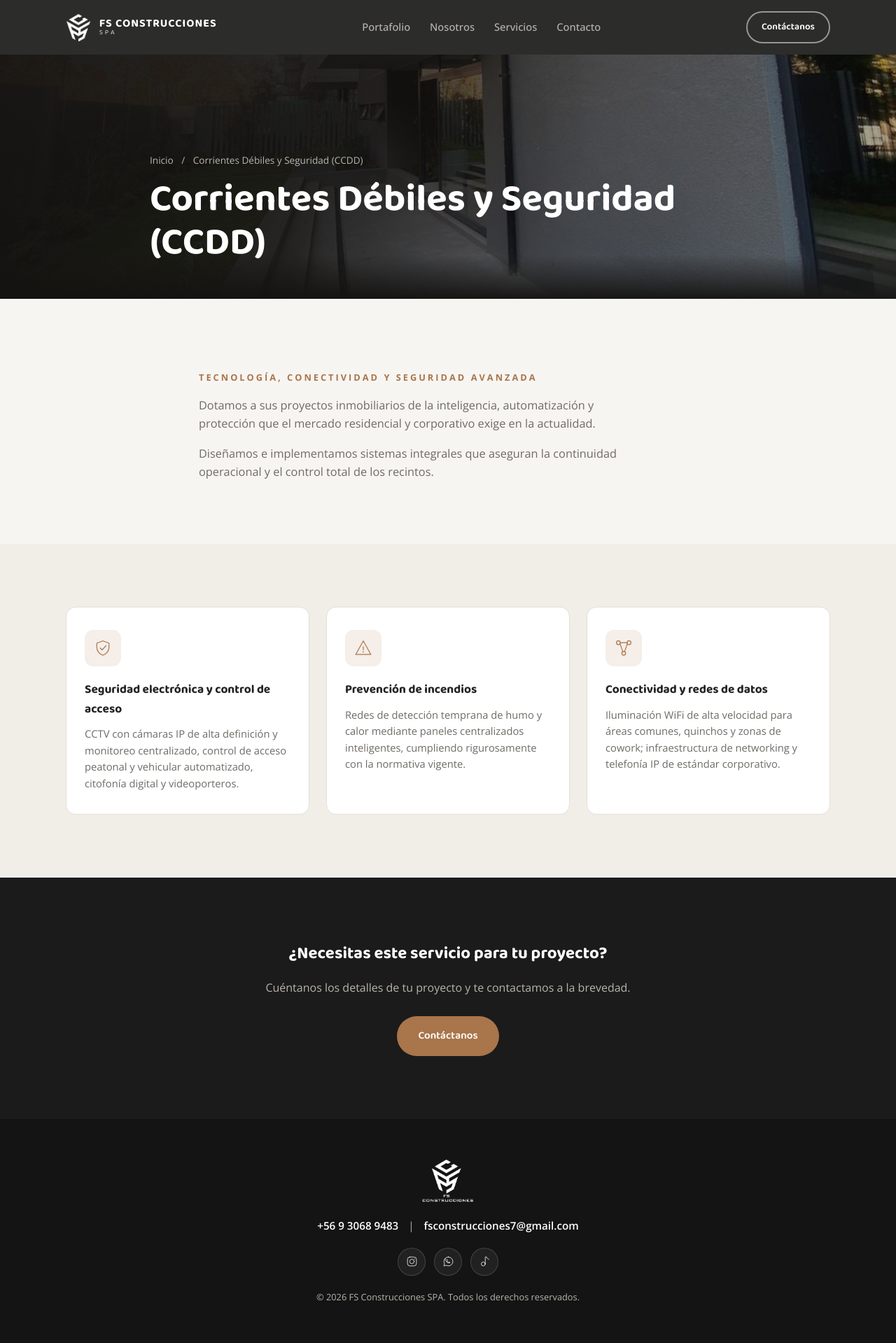
After one commit to cribacache/FS-Construc, a Django app: page /servicios/ccdd/ in a window 1280 px wide. The commit adds this page. Shown: the whole page at 70% size. Run offline with Django 5.2, Linux system fonts and the light colour scheme.

Commit message:
Give Ley de Ductos and CCDD their own landing pages
Styled after maxcri.cl/ley-ductos: a hero banner with breadcrumb,
an intro pulled from the portfolio PDF, a 3-step feature breakdown,
and a contact CTA. Linked from their service cards on the homepage.

Co-Authored-By: Claude Sonnet 5 <noreply@anthropic.com>

```diff
--- a/static/css/style.css
+++ b/static/css/style.css
@@ -339,6 +339,40 @@ img { max-width: 100%; display: block; }
 .service-icon svg { width: 26px; height: 26px; }
 .service-card h3 { font-size: 1.08rem; margin-bottom: 10px; }
 .service-card p { color: var(--text-light); font-size: 0.92rem; margin: 0; }
+.service-link {
+  display: inline-flex;
+  align-items: center;
+  gap: 6px;
+  margin-top: 16px;
+  font-family: var(--font-heading);
+  font-weight: 700;
+  font-size: 0.8rem;
+  letter-spacing: 0.5px;
+  text-transform: uppercase;
+  color: var(--ink);
+}
+.service-link:hover { color: var(--ink-hover); }
+.service-link span { transition: transform 0.2s ease; }
+.service-link:hover span { transform: translateX(4px); }
+
+/* Service detail page */
+.hero-page { min-height: 320px; display: flex; align-items: flex-end; padding-bottom: 0; }
+.hero-page-inner { padding: 140px 24px 48px; max-width: 900px; }
+.hero-page h1 { margin: 0; }
+.breadcrumb {
+  font-size: 0.85rem;
+  color: var(--text-on-dark-soft);
+  margin-bottom: 14px;
+}
+.breadcrumb a { color: var(--text-on-dark-soft); }
+.breadcrumb a:hover { color: #fff; }
+.breadcrumb span { margin: 0 8px; }
+.service-detail-intro { max-width: 760px; }
+.service-detail-intro .section-lead { margin-bottom: 16px; }
+.service-detail-intro .section-lead:last-child { margin-bottom: 0; }
+.service-cta-inner { text-align: center; }
+.service-cta-inner h2 { color: #fff; margin-bottom: 10px; }
+.service-cta-inner p { color: var(--text-on-dark-soft); margin-bottom: 28px; }
 
 /* Values tabs */
 .values-tabs {
--- a/website/templates/website/home.html
+++ b/website/templates/website/home.html
@@ -192,6 +192,9 @@
           <div class="service-icon">{% include service.icon %}</div>
           <h3>{{ service.title }}</h3>
           <p>{{ service.description }}</p>
+          {% if service.slug %}
+          <a href="{% url 'service_detail' service.slug %}" class="service-link">Ver más <span aria-hidden="true">&rarr;</span></a>
+          {% endif %}
         </article>
         {% endfor %}
       </div>
--- /dev/null
+++ b/website/templates/website/service_detail.html
@@ -0,0 +1,91 @@
+{% extends "website/base.html" %}
+{% load static %}
+
+{% block title %}{{ service.title }} | FS Construcciones SPA{% endblock %}
+
+{% block content %}
+<header class="site-header">
+  <div class="container header-inner">
+    <a href="{% url 'home' %}#inicio" class="logo">
+      <img src="{% static 'img/logo/mark-white.png' %}" alt="FS Construcciones" class="logo-mark-img">
+      <span class="logo-text">FS CONSTRUCCIONES<small>SPA</small></span>
+    </a>
+    <nav class="main-nav">
+      <a href="{% url 'home' %}#portafolio">Portafolio</a>
+      <a href="{% url 'home' %}#nosotros">Nosotros</a>
+      <a href="{% url 'home' %}#servicios">Servicios</a>
+      <a href="{% url 'home' %}#contacto">Contacto</a>
+    </nav>
+    <a href="{% url 'home' %}#contacto" class="btn btn-outline header-cta">Contáctanos</a>
+  </div>
+</header>
+
+<main>
+  <section class="hero hero-page">
+    <div class="hero-bg" style="background-image:url('{% static service.hero_image %}')" aria-hidden="true"></div>
+    <div class="hero-overlay" aria-hidden="true"></div>
+    <div class="container hero-inner hero-page-inner">
+      <nav class="breadcrumb" aria-label="breadcrumb">
+        <a href="{% url 'home' %}">Inicio</a>
+        <span aria-hidden="true">/</span>
+        {{ service.title }}
+      </nav>
+      <h1>{{ service.title }}</h1>
+    </div>
+  </section>
+
+  <section class="section">
+    <div class="container service-detail-intro">
+      <p class="section-eyebrow">{{ service.eyebrow }}</p>
+      {% for paragraph in service.intro %}
+      <p class="section-lead">{{ paragraph }}</p>
+      {% endfor %}
+    </div>
+  </section>
+
+  <section class="section section-soft">
+    <div class="container">
+      <div class="services-grid">
+        {% for step in service.steps %}
+        <article class="service-card">
+          <div class="service-icon">{% include step.icon %}</div>
+          <h3>{{ step.title }}</h3>
+          <p>{{ step.description }}</p>
+        </article>
+        {% endfor %}
+      </div>
+    </div>
+  </section>
+
+  <section class="section section-dark service-cta">
+    <div class="container service-cta-inner">
+      <h2>¿Necesitas este servicio para tu proyecto?</h2>
+      <p>Cuéntanos los detalles de tu proyecto y te contactamos a la brevedad.</p>
+      <a href="{% url 'home' %}#contacto" class="btn btn-primary">Contáctanos</a>
+    </div>
+  </section>
+</main>
+
+<footer class="site-footer">
+  <div class="container footer-inner-simple">
+    <img src="{% static 'img/logo/full-white.png' %}" alt="FS Construcciones SPA" class="footer-logo-img">
+    <p class="footer-contact-line">
+      <a href="tel:+56930689483">+56 9 3068 9483</a>
+      <span class="footer-divider">|</span>
+      <a href="mailto:fsconstrucciones7@gmail.com">fsconstrucciones7@gmail.com</a>
+    </p>
+    <div class="social-buttons social-buttons-sm">
+      <a class="social-btn" href="https://instagram.com/fdsconstrucciones" target="_blank" rel="noopener" aria-label="Instagram">
+        {% include "website/icons/instagram.svg" %}
+      </a>
+      <a class="social-btn" href="https://wa.me/56930689483" target="_blank" rel="noopener" aria-label="WhatsApp">
+        {% include "website/icons/whatsapp.svg" %}
+      </a>
+      <a class="social-btn" href="https://www.tiktok.com/@fs.construcciones" target="_blank" rel="noopener" aria-label="TikTok">
+        {% include "website/icons/tiktok.svg" %}
+      </a>
+    </div>
+    <p class="footer-copy">&copy; {% now "Y" %} FS Construcciones SPA. Todos los derechos reservados.</p>
+  </div>
+</footer>
+{% endblock %}
--- a/website/urls.py
+++ b/website/urls.py
@@ -5,6 +5,7 @@ from . import views
 
 urlpatterns = [
     path("", views.home, name="home"),
+    path("servicios/<slug:slug>/", views.service_detail, name="service_detail"),
     path("mis-fotos/", views.dashboard, name="dashboard"),
     path(
         "mis-fotos/login/",
--- a/website/views.py
+++ b/website/views.py
@@ -1,5 +1,6 @@
 from django.contrib import messages
 from django.contrib.auth.decorators import login_required
+from django.http import Http404
 from django.shortcuts import get_object_or_404, redirect, render
 from django.views.decorators.http import require_POST
 
@@ -61,13 +62,98 @@ SERVICES = [
         "icon": "website/icons/network.svg",
         "title": "Ley de Ductos (RIT)",
         "description": "Cumplimiento de la Ley N° 20.808: salas técnicas (SOTI/SOTS/SOTU), canalizaciones, tendido de fibra óptica y tramitación del Informe Favorable de Telecomunicaciones.",
+        "slug": "ley-ductos",
     },
     {
         "icon": "website/icons/shield.svg",
         "title": "Corrientes débiles y seguridad (CCDD)",
         "description": "CCTV, control de acceso, citofonía y videoporteros, detección de incendios y redes de datos para una conectividad y seguridad 100% integradas.",
+        "slug": "ccdd",
     },
 ]
+
+SERVICE_DETAILS = {
+    "ley-ductos": {
+        "title": "Ley de Ductos (RIT)",
+        "eyebrow": "Cumplimiento Ley N° 20.808",
+        "hero_image": "img/gallery/estructuras-4.jpg",
+        "intro": [
+            "Ofrecemos una solución “llave en mano” para el cumplimiento estricto de la "
+            "normativa de telecomunicaciones (RIT), unificando la ejecución de la obra civil "
+            "con el despliegue tecnológico.",
+            "Nos aseguramos de que su proyecto avance sin retrasos operativos ni multas "
+            "normativas, garantizando la conectividad desde las bases.",
+        ],
+        "steps": [
+            {
+                "icon": "website/icons/truss.svg",
+                "title": "Infraestructura física y metalmecánica",
+                "description": (
+                    "Construcción y habilitación de salas técnicas obligatorias (SOTI, SOTS, "
+                    "SOTU) y fabricación e instalación de canalizaciones verticales, "
+                    "escalerillas porta-conductores y bandejas de distribución en acero."
+                ),
+            },
+            {
+                "icon": "website/icons/network.svg",
+                "title": "Despliegue de redes internas",
+                "description": (
+                    "Diseño y tendido de cableado estructurado y fibra óptica de alta "
+                    "capacidad hacia cada departamento o vivienda, asegurando el libre "
+                    "acceso de múltiples operadores."
+                ),
+            },
+            {
+                "icon": "website/icons/badge.svg",
+                "title": "Certificación y gestión",
+                "description": (
+                    "Pruebas de conectividad y mediciones técnicas, tramitación y obtención "
+                    "del Informe Favorable de Telecomunicaciones ante la municipalidad."
+                ),
+            },
+        ],
+    },
+    "ccdd": {
+        "title": "Corrientes Débiles y Seguridad (CCDD)",
+        "eyebrow": "Tecnología, conectividad y seguridad avanzada",
+        "hero_image": "img/gallery/pintura-4.jpg",
+        "intro": [
+            "Dotamos a sus proyectos inmobiliarios de la inteligencia, automatización y "
+            "protección que el mercado residencial y corporativo exige en la actualidad.",
+            "Diseñamos e implementamos sistemas integrales que aseguran la continuidad "
+            "operacional y el control total de los recintos.",
+        ],
+        "steps": [
+            {
+                "icon": "website/icons/shield.svg",
+                "title": "Seguridad electrónica y control de acceso",
+                "description": (
+                    "CCTV con cámaras IP de alta definición y monitoreo centralizado, "
+                    "control de acceso peatonal y vehicular automatizado, citofonía "
+                    "digital y videoporteros."
+                ),
+            },
+            {
+                "icon": "website/icons/alert.svg",
+                "title": "Prevención de incendios",
+                "description": (
+                    "Redes de detección temprana de humo y calor mediante paneles "
+                    "centralizados inteligentes, cumpliendo rigurosamente con la "
+                    "normativa vigente."
+                ),
+            },
+            {
+                "icon": "website/icons/network.svg",
+                "title": "Conectividad y redes de datos",
+                "description": (
+                    "Iluminación WiFi de alta velocidad para áreas comunes, quinchos y "
+                    "zonas de cowork; infraestructura de networking y telefonía IP de "
+                    "estándar corporativo."
+                ),
+            },
+        ],
+    },
+}
 
 # Fallback static images, used only if nothing has been uploaded yet for that slot.
 FALLBACK_STATIC = {
@@ -76,6 +162,13 @@ FALLBACK_STATIC = {
     "build_remodel": "img/gallery/remodelaciones-1.jpg",
     "build_quote": "img/gallery/pavimentos-1.jpg",
 }
+
+
+def service_detail(request, slug):
+    detail = SERVICE_DETAILS.get(slug)
+    if detail is None:
+        raise Http404("Servicio no encontrado")
+    return render(request, "website/service_detail.html", {"service": detail})
 
 
 def _singleton_image(placement):
```
Also changed, not shown: website/templates/website/icons/alert.svg (added).
